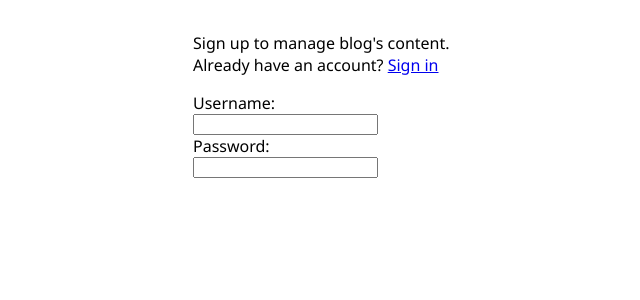
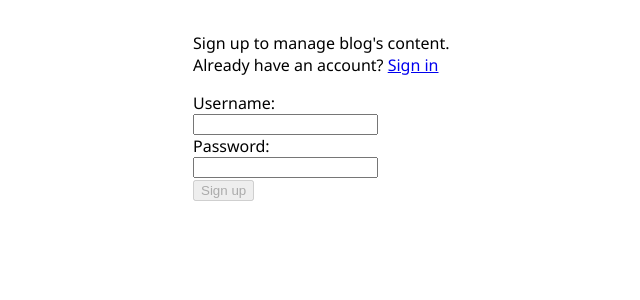
Before and after one commit to tomek-ch/blog-client, a React (Vite) app: page /sign-up in a window 1280 px wide. Shown: the top 300 px of the page, without its empty margins (272-912 px from the left). Built offline with nearby package versions, Linux system fonts and the light colour scheme.

Commit message:
Add buttons to forms

```diff
--- a/src/components/pages/LogIn.js
+++ b/src/components/pages/LogIn.js
@@ -34,6 +34,10 @@ function LogIn() {
                     onChange={handleChange(setPassword)}
                 />
             </label>
+            <button
+                type="submit"
+                disabled={!username || !password}
+            >Sign up</button>
         </form>
     );
 }
--- a/src/components/pages/Register.js
+++ b/src/components/pages/Register.js
@@ -34,6 +34,10 @@ function LogIn() {
                     onChange={handleChange(setPassword)}
                 />
             </label>
+            <button
+                type="submit"
+                disabled={!username || !password}
+            >Sign up</button>
         </form>
     );
 }
```
